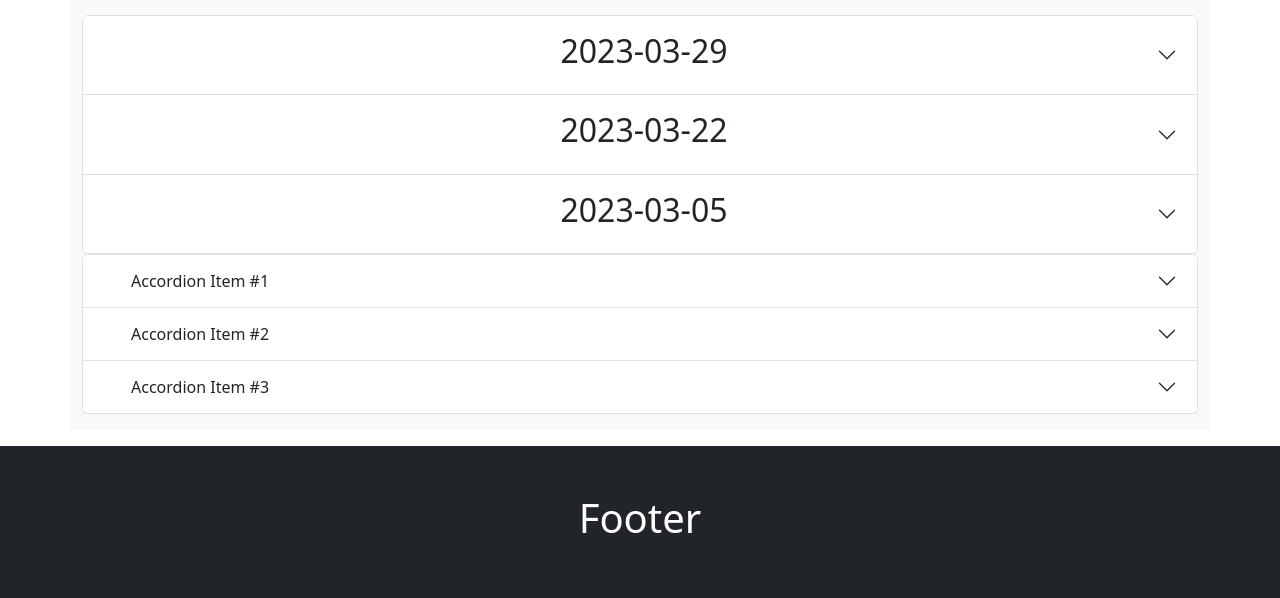
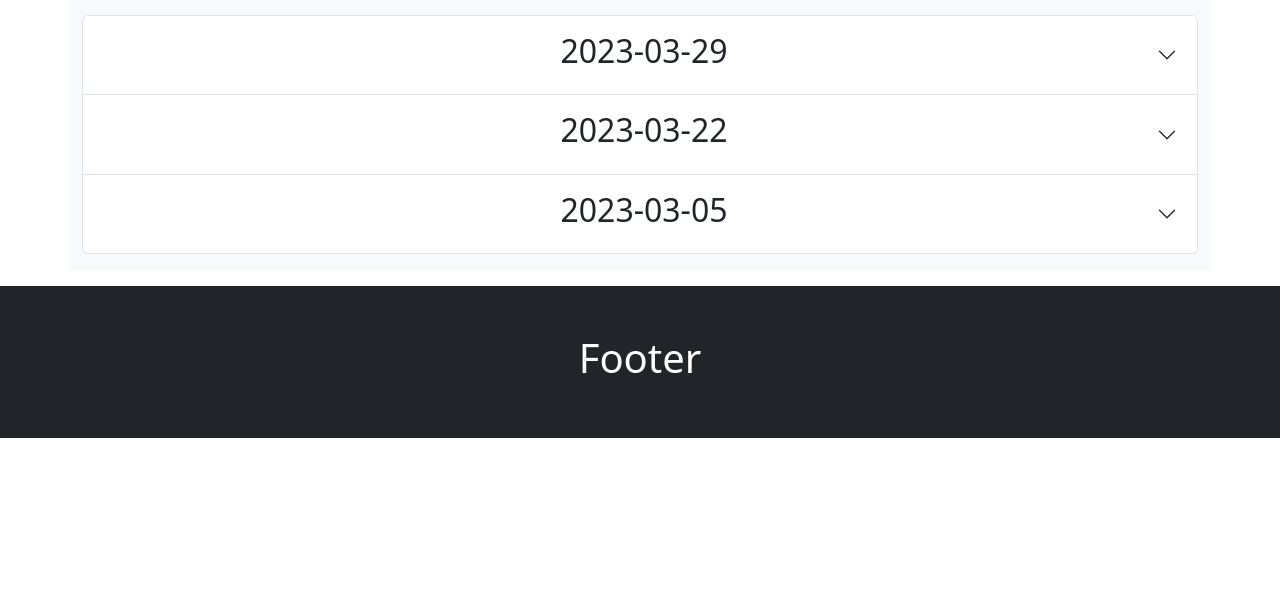
Before and after one commit to paul-khouri/testsfordbflask, a Flask app: page /draw?testpage=0 in a window 1280 px wide. Shown: the part 392-990 px from the top of the page. After the commit the page ends 830 px from the top, so only its background shows below. Run offline with Flask 3, Linux system fonts and the light colour scheme; data comes from the database, SQL or seed files in the repository.

Commit message:
Accordion refactored, no repetitions

```diff
--- a/templates/draw_testpage.html
+++ b/templates/draw_testpage.html
@@ -16,12 +16,25 @@
     </style>
 
 <div class="container-lg bg-light my-3 py-3">
+
+<!-- begin accordion using row loop -->
 <div class="accordion" id="accordionPanelsStayOpen__1">
+<!-- declare a variable to hold the value that is the accordion item title -->
 {% set ns=namespace(drawdate = "") %}
     {% for row in games %}
-    {% if loop.index0 == 0 %}
+
+        {% if row['Date'] != ns.drawdate %}
+            <!-- if the title variable is new this means a new accordion item is happening -->
+            <!-- set it to be the current title -->
             {% set ns.drawdate=row['Date'] %}
-
+                {% if loop.index0 != 0 %}
+                     <!-- if this not the first iteration of the loop, I need to close the previous accordion item -->
+                            </table>
+                            </div>
+                            </div>
+                            </div>
+                {% endif %}
+                <!-- create all the header material for the new accordion item -->
                 <div class="accordion-item ">
                 <h2 class="accordion-header" id="panel-{{ loop.index0 }}">
                 <button class="accordion-button collapsed ps-5" type="button" data-bs-toggle="collapse" data-bs-target="#Open-{{ loop.index0 }}">
@@ -29,34 +42,13 @@
                 </button>
                 </h2>
                 <div id="Open-{{ loop.index0 }}" class="accordion-collapse collapse" >
-
                 <div class="accordion-body">
                 <table class="table  mx-auto text-center">
                 <thead>
                 <tr><th>Time</th><th>Team 1</th><th>Team 2</th><th> Action</th><th> Action</th></tr>
                 </thead>
         {% endif %}
-    {% if ns.drawdate != row['Date'] %}
-        {% set ns.drawdate=row['Date'] %}
-        </table>
-        </div>
-        </div>
-        </div>
-
-        <div class="accordion-item ">
-        <h2 class="accordion-header" id="panel-{{ loop.index0 }}">
-        <button class="accordion-button collapsed ps-5" type="button" data-bs-toggle="collapse" data-bs-target="#Open-{{ loop.index0 }}">
-        <h2 class="text-center w-100">{{ns.drawdate}}</h2>
-        </button>
-        </h2>
-        <div id="Open-{{ loop.index0 }}" class="accordion-collapse collapse" >
-
-        <div class="accordion-body">
-        <table class="table  mx-auto text-center">
-        <thead>
-        <tr><th>Time</th><th>Team 1</th><th>Team 2</th><th> Action</th><th> Action</th></tr>
-        </thead>
-    {% endif %}
+            <!-- write table data -->
             <tr><td>{{ row['Time'] }}</td><td> {{ row['team_1'] }}</td><td>{{ row['team_2'] }}</td>
             <td> <a class="btn btn-info" href="{{ url_for('addgame' , id=row['game_id'] ) }}" role="button">Edit</a>
             </td><td>
@@ -66,87 +58,13 @@
             </td>
             </tr>
     {% endfor %}
+ <!-- loop is all done close off last accordion item -->
         </table>
         </div>
         </div>
         </div>
+  <!-- end of whole accordion -->
  </div>
-
-<!-- start accordion -->
-
-
- <div class="accordion" id="accordionPanelsStayOpen">
-
- <!-- all header -->
-    <div class="accordion-item ">
-      <h2 class="accordion-header" id="panel-One">
-        <button class="accordion-button collapsed ps-5" type="button" data-bs-toggle="collapse" data-bs-target="#Open-one">
-          Accordion Item #1
-        </button>
-      </h2>
-      <div id="Open-one" class="accordion-collapse collapse" >
-        <div class="accordion-body">
- <!-- run table -->.
-          <strong>This is the first item's accordion body.</strong> It is shown by default, until the
-          collapse plugin adds the appropriate classes that we use to style each element. These classes
-          control the overall appearance, as well as the showing and hiding via CSS transitions. You can
-          modify any of this with custom CSS or overriding our default variables. It's also worth noting
-          that just about any HTML can go within the <code>.accordion-body</code>, though the
-          transition does limit overflow.
-<!-- closing -->
-        </div>
-      </div>
-    </div>
-
-
-    <div class="accordion-item">
-      <h2 class="accordion-header" id="panel-Two">
-        <button class="accordion-button collapsed ps-5" type="button" data-bs-toggle="collapse" data-bs-target="#Open-two">
-          Accordion Item #2
-        </button>
-      </h2>
-      <div id="Open-two" class="accordion-collapse collapse" >
-        <div class="accordion-body">
-          <strong>This is the second item's accordion body.</strong> It is hidden by default,
-          until the collapse plugin adds the appropriate classes that we use to style each element.
-          These classes control the overall appearance, as well as the showing and hiding via CSS transitions.
-          You can modify any of this with custom CSS or overriding our default variables. It's also worth noting
-          that just about any HTML can go within the <code>.accordion-body</code>, though the transition
-          does limit overflow.
-        </div>
-      </div>
-    </div>
-
-    <div class="accordion-item">
-      <h2 class="accordion-header" id="panel-Three">
-        <button class="accordion-button collapsed ps-5" type="button" data-bs-toggle="collapse" data-bs-target="#Open-three">
-          Accordion Item #3
-        </button>
-      </h2>
-      <div id="Open-three" class="accordion-collapse collapse" >
-        <div class="accordion-body">
-         <p> <strong>This is the second item's accordion body.</strong> It is hidden by default,
-          until the collapse plugin adds the appropriate classes that we use to style each element.
-          These classes control the overall appearance, as well as the showing and hiding via CSS transitions.
-          You can modify any of this with custom CSS or overriding our default variables. It's also worth noting
-          that just about any HTML can go within the <code>.accordion-body</code>, though the transition
-          does limit overflow.</p>
-
-          <p><strong>This is the second item's accordion body.</strong> It is hidden by default,
-          until the collapse plugin adds the appropriate classes that we use to style each element.
-          These classes control the overall appearance, as well as the showing and hiding via CSS transitions.
-          You can modify any of this with custom CSS or overriding our default variables. It's also worth noting
-          that just about any HTML can go within the <code>.accordion-body</code>, though the transition
-          does limit overflow.
-          </p>
-        </div>
-      </div>
-    </div>
-</div>
-
-
-
-
 <!-- end container div -->
     </div>
 {% endblock %}
```
Lines whose indentation alone changed are shown as unchanged.
